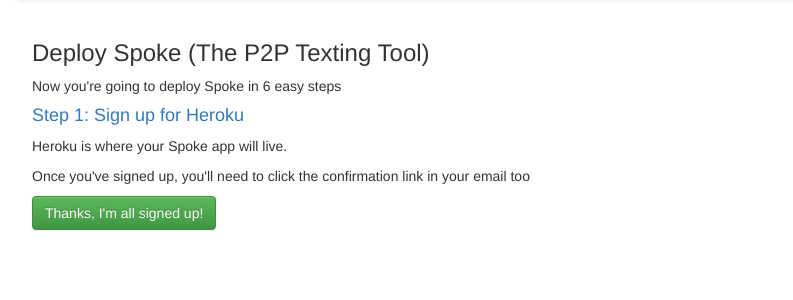
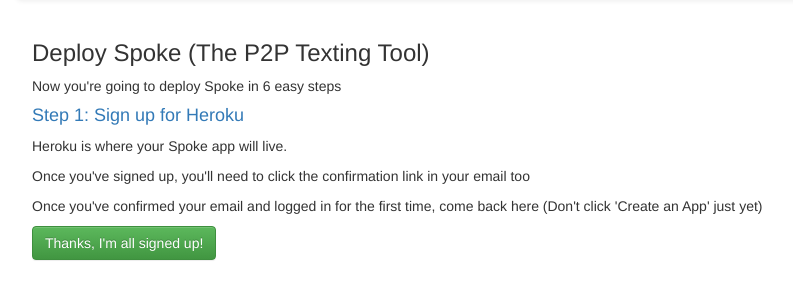
Before and after one commit to ToolsForRadicals/spoke-deploy, a Flask app: page /steps in a window 1280 px wide. Shown: the part 52-352 px from the top of the page, without its empty margins (38-831 px from the left). Run offline with Flask 2, Linux system fonts and the light colour scheme; some libraries are stand-ins or nearby versions.

Commit message:
Works end to end

```diff
--- a/app.py
+++ b/app.py
@@ -1,6 +1,9 @@
 from flask import Flask, flash, session, render_template, request, redirect, url_for
 from flask_session import Session
 import requests
+from random import randrange
+from auth0.v3.management import Auth0
+from twilio.rest import Client
 
 app = Flask(__name__)
 SESSION_TYPE = 'filesystem'
@@ -10,22 +13,61 @@
 app.debug = True
 app.secret_key = "q9283jrisadjfklasdfoqiwe82934u329sdf"
 
+def create_authzero_application(authzero_domain,authzero_token):
+    mgmt_api_token = authzero_token
+    auth0 = Auth0(authzero_domain, mgmt_api_token)
+    params = dict()
+    params['name'] = 'spoke{}'.format(str(randrange(1,99)))
+    params['description'] = 'Spoke Authentication'
+    params['app_type'] = 'spa'
 
-def create_authzero_application(authzero_token):
-    #Create a new client application
-        #Params are Callback, Logout, CORS, Web Origins, OIDC Off
-    #Save Domain Name, Client ID, Client Secret from response
-    #Create Auth0 rule
-    return()
+    params['callbacks'] = list()
+    params['callbacks'].append('https://{}.herokuapp.com/login-callback'.format(session['app_name']))
+    params['callbacks'].append('http://{}.herokuapp.com/login-callback'.format(session['app_name']))
+
+    params['allowed_logout_urls'] = list()
+    params['allowed_logout_urls'].append('https://{}.herokuapp.com/logout-callback'.format(session['app_name']))
+    params['allowed_logout_urls'].append('http://{}.herokuapp.com/logout-callback'.format(session['app_name']))
+
+    params['allowed_origins'] = list()
+    params['allowed_origins'].append('https://{}.herokuapp.com'.format(session['app_name']))
+    params['allowed_origins'].append('http://{}.herokuapp.com'.format(session['app_name']))
+
+    params['web_origins'] = list()
+    params['web_origins'].append('https://*.{}.herokuapp.com'.format(session['app_name']))
+    params['web_origins'].append('http://*.{}.herokuapp.com'.format(session['app_name']))
+
+    params['oidc_conformant'] = False
+
+    spoke_app_client = auth0.clients.create(params)
+
+    rule_params = dict()
+
+    rule_params['name'] = 'spokeuser{}'.format(str(randrange(1,99)))
+    rule_params['script'] ='function (user, context, callback) {context.idToken["https://spoke/user_metadata"] = user.user_metadata; callback(null, user, context);}'
+    rule_params['enabled'] = True
+
+    rule_success = auth0.rules.create(rule_params)
+    return spoke_app_client
 
 def create_twilio_application(twilio_account_sid,twilio_auth_token):
-    #Collect the User's account Sid, Message Service Sid, Auth Token
-    #Create a Twilio Messaging Service https://www.twilio.com/docs/sms/services/api#create-a-service
-        # Params: Process Inbound Messages, Inbound Request URL, Status Callback URL
-    # Collect account_sid, sid
-    # From somewhere else? collect Twilio auth token
-    # Purchase a Twilio number and tell the user what it is
-    return()
+    account_sid = twilio_account_sid
+    auth_token = twilio_auth_token
+    client = Client(account_sid, auth_token)
+
+    friendly_name = 'spoke{}'.format(str(randrange(1,99)))
+    inbound_request_url = 'https://{}.herokuapp.com/twilio'.format(session['app_name'])
+    status_callback = 'https://{}.herokuapp.com/twilio-message-report'.format(session['app_name'])
+    fallback_url = status_callback
+
+    service = client.messaging \
+                    .services \
+                    .create(friendly_name=friendly_name,
+                            inbound_request_url=inbound_request_url,
+                            status_callback=status_callback,
+                            fallback_url=fallback_url
+                        )
+    return service
 
 @app.route('/', methods=['GET', 'POST'])
 def index():
@@ -36,25 +78,28 @@
 def steps():
     return render_template("steps.html")
 
-@app.route('/create_authzero_application')
+@app.route('/create_applications', methods=['GET','POST'])
 def create_applications():
+    session['authzero_domain'] = '{}.auth0.com'.format(request.form['authzero_domain'])
     session['authzero_token'] = request.form['authzero_token']
     session['twilio_account_sid'] = request.form['twilio_account_sid']
     session['twilio_auth_token'] = request.form['twilio_auth_token']
     try:
-        authzero_result = create_authzero_application(session['authzero_token'])
-        if authzero_result['success'] == True:
-            print("Auth0 worked")
+        authzero_result = create_authzero_application(session['authzero_domain'],session['authzero_token'])
+        session['authzero_client_id'] = authzero_result['client_id']
+        session['authzero_client_secret'] = authzero_result['client_secret']
     except:
-        flash("Couldn't create your Auth0 service. Double check your token?")
-        return redirect(url_for("index"))
+        flash("Couldn't create your Auth0 service. Double check your token and domain?","danger")
+        return redirect(url_for("steps"))
+
     try:
         twilio_result = create_twilio_application(session['twilio_account_sid'],session['twilio_auth_token'])
-        if twilio_result['success'] == True:
-            print("Twilio worked!")
+        session['twilio_message_service_sid'] = twilio_result.sid
     except:
-        print("Something didn't work with Twilio")
-    return
+        flash("Couldn't create your Twilio service. Double check your account sid and auth key?","danger")
+        return redirect(url_for("steps"))
+
+    return redirect(url_for('create_heroku_deploy_button'))
 
 @app.route('/check_heroku_name', methods=['POST'])
 def check_heroku_name():
@@ -67,40 +112,37 @@
         desired_url, headers=headers).json()['id'] == 'not_found')
 
     if session['name_available']:
-        flash('Your Heroku Name is available!')
+        flash('Your Heroku Name is available!','success')
         return redirect(url_for('steps'))
 
     else:
         app_name_already_taken_message = 'Sorry, the name {} is already taken'.format(
             request.form['app_name'])
-        flash(app_name_already_taken_message)
+        flash(app_name_already_taken_message,"danger")
         return redirect(url_for('index'))
-
-
-
-
 
 
 
 @app.route('/deploy')
 def create_heroku_deploy_button():
-    params = dict()
+    session['template'] = 'https://github.com/MoveOnOrg/Spoke/tree/v1.3'
+    session['heroku_base_url'] = '{}.herokuapp.com'.format(session['app_name'])
     deploy_url = '''
     https://heroku.com/deploy?
     template={template}&
-    [AUTH0_DOMAIN]={authzero_domain}&
-    [AUTH0_CLIENT_ID]={authzero_client_id}&
-    [AUTH0_CLIENT_SECRET]={authzero_client_secret}&
-    [BASE_URL]={heroku_base_url}&
-    [TWILIO_API_KEY]={twilio_account_sid}&
-    [TWILIO_APPLICATION_SID]={twilio_message_service_sid}&
-    [TWILIO_AUTH_TOKEN]={twilio_auth_token}&
-    [TWILIO_MESSAGE_SERVICE_SID]={twilio_message_service_sid}&
-    [TWILIO_STATUS_CALLBACK_URL]=https://{heroku_base_url}/twilio-message-report&
-    [PHONE_NUMBER_COUNTRY]=AU&
-    [DST_REFERENCE_TIMEZONE]=Australia/Sydney
-    '''.format(**params)
-    return(deploy_url)
+    env[AUTH0_DOMAIN]={authzero_domain}&
+    env[AUTH0_CLIENT_ID]={authzero_client_id}&
+    env[AUTH0_CLIENT_SECRET]={authzero_client_secret}&
+    env[BASE_URL]={heroku_base_url}&
+    env[TWILIO_API_KEY]={twilio_account_sid}&
+    env[TWILIO_APPLICATION_SID]={twilio_message_service_sid}&
+    env[TWILIO_AUTH_TOKEN]={twilio_auth_token}&
+    env[TWILIO_MESSAGE_SERVICE_SID]={twilio_message_service_sid}&
+    env[TWILIO_STATUS_CALLBACK_URL]=https://{heroku_base_url}/twilio-message-report&
+    env[PHONE_NUMBER_COUNTRY]=AU&
+    env[DST_REFERENCE_TIMEZONE]=Australia/Melbourne
+    '''.format(**session).replace('\n','').replace(' ','')
+    return render_template("deploy.html", deploy_url=deploy_url)
 
 
 if __name__ == '__main__':
--- /dev/null
+++ b/requirements.txt
@@ -0,0 +1,5 @@
+twilio==6.12.1
+Flask==0.12.2
+requests==2.18.4
+auth0_python==3.1.4
+gunicorn
--- a/templates/base.html
+++ b/templates/base.html
@@ -38,10 +38,10 @@
     </div>
     <div class="row">
       <div class="col-md-12">
-        {% with messages = get_flashed_messages() %}
+        {% with messages = get_flashed_messages(with_categories=true) %}
           {% if messages %}
-            {% for message in messages %}
-            <div class="alert alert-danger" role="alert"> {{ message }} </div>
+            {% for category, message in messages %}
+              <div class="alert alert-{{category}}" role="alert"> {{ message }} </div>
             {% endfor %}
           {% endif %}
         {% endwith %}
--- /dev/null
+++ b/templates/deploy.html
@@ -0,0 +1,6 @@
+{% extends "base.html" %}
+{% block content %}
+<h3>Final Step! Deploy to Heroku</h3>
+<p>Remember to fill in the first field (app name) with your chosen app name, {{session['app_name']}}</p>
+<a href="{{deploy_url}}" class="btn btn-success" target="_blank">Deploy to Heroku!</a>
+{% endblock %}
--- a/templates/steps.html
+++ b/templates/steps.html
@@ -1,5 +1,5 @@
 {% extends "base.html" %} {% block content %}
-<form name="form" action="{{ url_for('index') }}" method="POST">
+<form name="form" action="{{ url_for('create_applications') }}" method="POST">
     <h3>Deploy Spoke (The P2P Texting Tool)</h3>
     <p> Now you're going to deploy Spoke in 6 easy steps</p>
     <div id="step1" class="collapse in">
@@ -8,17 +8,24 @@
         </h4>
         <p>Heroku is where your Spoke app will live.</p>
         <p>Once you've signed up, you'll need to click the confirmation link in your email too</p>
+        <p>Once you've confirmed your email and logged in for the first time, come back here (Don't click 'Create an App' just yet)</p>
         <a href="#" class="btn btn-success" data-toggle="collapse" data-target="#step1,#step2">Thanks, I'm all signed up!</a>
     </div>
 
 
     <div id="step2" class="collapse">
         <h4>
-            <a href="https://auth0.com/signup" target="_blank">Step 2: Sign up for Auth0 and provide your token (So Spoke-Deploy can configure it for you)</a>
+            <a href="https://auth0.com/signup" target="_blank">Step 2: Sign up for Auth0</a>
         </h4>
         <p>Auth0 handles your user signup and authentication</p>
         <p>Once you've signed up, you'll need to click the confirmation link in your email too</p>
-        <a href="#" class="btn btn-success" data-toggle="collapse" data-target="#step2,#step3">Thanks, I'm signed up for Auth0</a>
+        <p>When you reach the "Welcome to Auth0" Dashboard, come back here</p>
+        <p>Now, please enter your auth0 domain</p>
+        <div class="input-group">
+                <input type="text" class="form-control" placeholder="myauthzero" aria-describedby="authzero_domain" id="authzero_domain" name="authzero_domain">
+                <span class="input-group-addon">.auth0.com</span>
+        </div>
+        <a href="#" class="btn btn-success" data-toggle="collapse" data-target="#step2,#step3">Thanks, I've entered my Auth0 domain</a>
     </div>
 
 
@@ -26,7 +33,7 @@
         <h4>
             <a href="https://manage.auth0.com/#/apis/management/explorer" target="_blank">Step 3: Create an Auth0 Token</a>
         </h4>
-        <p>Click the button that says "Create and authorise a somethingsomething"</p>
+        <p>Click the button that says "CREATE & AUTHORIZE A TEST APPLICATION"</p>
         <p>Copy and paste the token in to the box below</p>
         <div class="input-group">
             <input type="text" class="form-control" placeholder="my_auth0_token" aria-describedby="authzero_token" id="authzero_token"
@@ -37,19 +44,19 @@
 
     <div id="step4" class="collapse">
         <h4>
-            <a href="https://www.twilio.com/try-twilio">Step 4: Sign up for Twilio</a>
+            <a href="https://www.twilio.com/try-twilio" target="_blank">Step 4: Sign up for Twilio</a>
         </h4>
         <p>Twilio handles the sending and receiving of SMS messages to and from your Spoke volunteers</p>
         <p>
             <strong>Note! You'll need to
-                <a href="https://www.twilio.com/console/billing/upgrade">add a credit card and load your Twilio account with credit (min $20)</a> before you can text your supporters</strong>
+                <a href="https://www.twilio.com/console/billing/upgrade" target="_blank">add a credit card and load your Twilio account with credit (min $20)</a> before you can text your supporters</strong>
         </p>
         <a href="#" class="btn btn-success" data-toggle="collapse" data-target="#step4,#step5">I've signed up for Twilio</a>
     </div>
 
     <div id="step5" class="collapse">
         <h4>
-            <a href="https://www.twilio.com/console">Step 5: Find your Twilio Account SID and Auth Token</a>
+            <a href="https://www.twilio.com/console" target="_blank">Step 5: Find your Twilio Account SID and Auth Token</a>
         </h4>
         <p>You'll need to click the little eye icon to display your auth token in the console</p>
         <div class="input-group">
@@ -65,7 +72,7 @@
             <h4>
                 Step 6: Deploy Spoke!
             </h4>
-            <p>On the next page you'll be asked to choose a name for your app, then just click Deploy and you'll be texting</p>
+            <p>On the next page you'll see a 'Deploy to Heroku' button. Click it and Spoke will deploy to the cloud</p>
             <button type="submit" class="btn btn-success" id="submit" name="submit" />Ready to Deploy!</button>
         </div>
 
```
Also changed, not shown: templates/heroku.html (deleted, +0 -9 lines), templates/index.html (renamed from templates/checkname.html), 1 other file.
